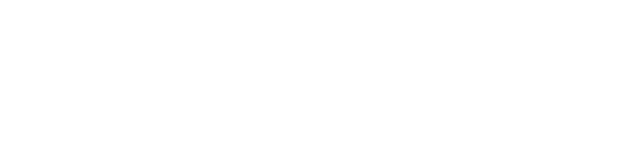
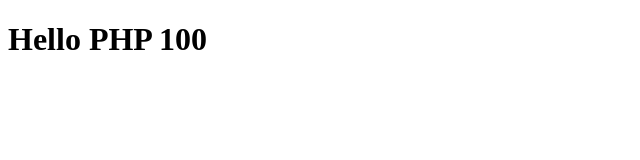
Before and after one commit to Abdelfattah27/PHP100, a plain HTML site: page test.html in a window 1280 px wide. Shown: the whole page, without its empty margins (0-640 px from the left). Drawn offline with Linux system fonts and the light colour scheme.

Commit message:
modify test

```diff
--- a/test.html
+++ b/test.html
@@ -6,6 +6,6 @@
     <title>test</title>
 </head>
 <body>
-
+    <h1>Hello PHP 100</h1>
 </body>
 </html>
```
